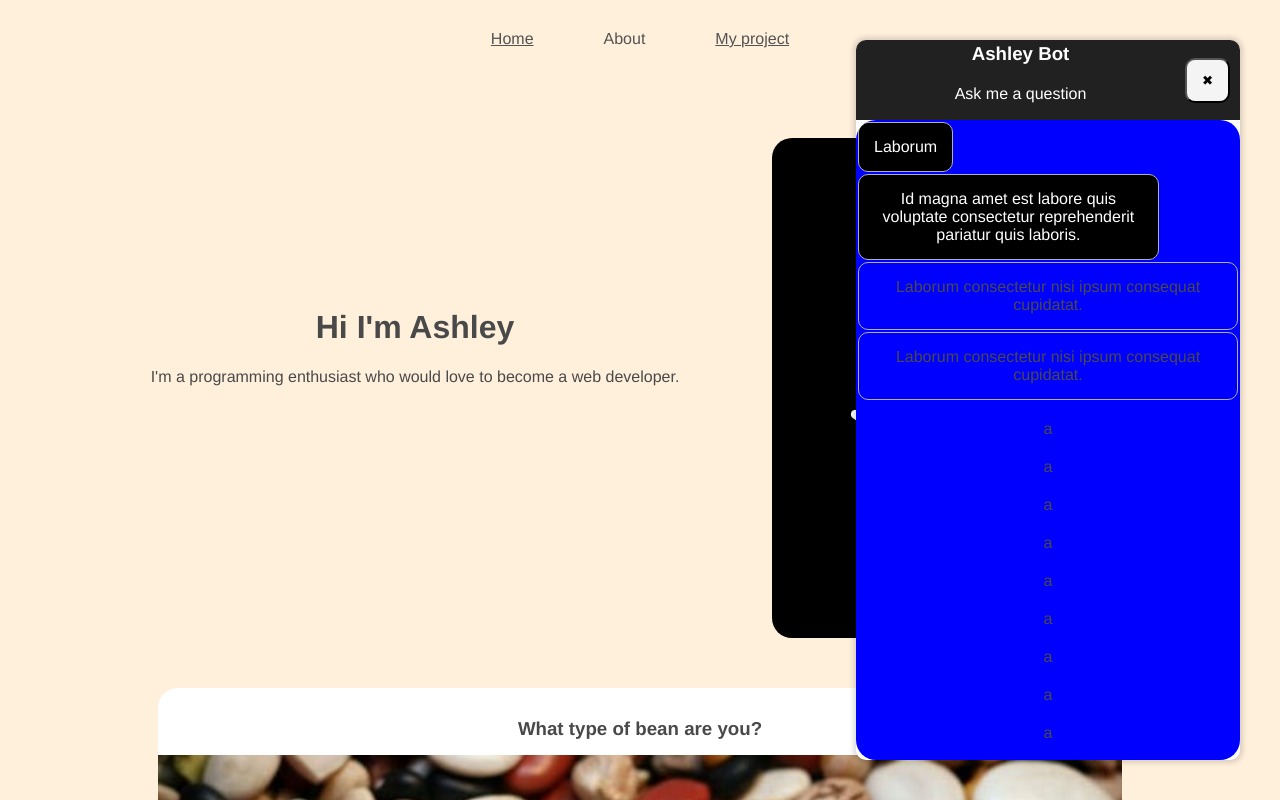
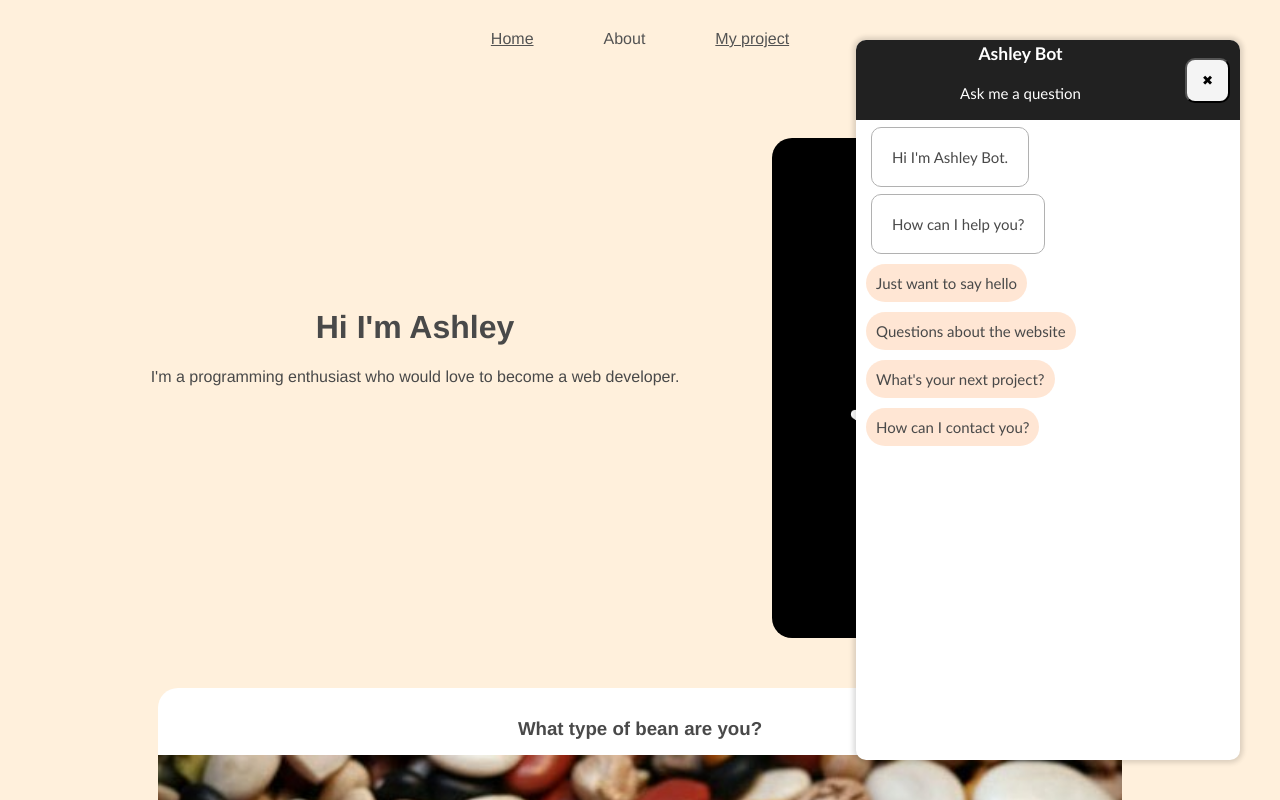
Before and after one commit to ashleycao12/my-website, a Vue app: page / in a window 1280 px wide. Shown: the top 800 px of the page. Built offline with nearby package versions, Linux system fonts and the light colour scheme.

Commit message:
add chat content to json. functional answering function with multi-layer questions

```diff
--- a/src/assets/home/messages.json
+++ b/src/assets/home/messages.json
@@ -1,15 +1,51 @@
-[
-  {"style":"question",
-    "text":"Laborum "
-  },
-  {"style":"question",
-    "text":"Id magna amet est labore quis voluptate consectetur reprehenderit pariatur quis laboris."
-  },
-  {"style":"answer",
-    "text":"Laborum consectetur nisi ipsum consequat cupidatat."
-  },
-  {"style":"answer",
-    "text":"Laborum consectetur nisi ipsum consequat cupidatat."
-  }
+{
+  "greeting":["Hi I'm Ashley Bot.","How can I help you?"],
+  "questions": [
+    {"text":"Just want to say hello",
+      "answers":[
+        "Well hello there",
+        "Thank you for saying hi",
+        "Hope you like my website"
+      ]
+    },
+    {"text":"Questions about the website",
+      "answers":["Anything in particular you want to ask?"],
+      "questions":[
+        {"text":"What languagues did you use?",
+          "answers":[
+            "I used HTML, CSS and the JavaScript framework Vue"
+          ]
+        },
+        {"text":"How did you learn them?",
+          "answers":[
+            "I googled everything.",
+            "My favorite sites: Youtube, Stackoverflow, w3schools"
+          ]
+        },
+        {"text":"How long did it take?",
+          "answers":[
+            "It took me 1 weeks to learn the basic",
+            "And 3 more weeks to build the website. So around 1 month in total"
+          ]
+        }
 
-]
+      ]
+    },
+
+    {"text":"What's your next project?",
+      "answers":[
+        "I want to learn back-end web development",
+        "I want to build a note tool that have powerful search and filter function.",
+        "I'm thinking of using Django since I have experience with Python"
+      ]
+    },
+    {"text":"How can I contact you?",
+      "answers":[
+        "I'm working on the direct message function",
+        "In the meantime. Hope you don't mind leaving me a message on LinkedIn",
+        "Or email me at ashleycao12@gmail.com"
+      ]
+    }
+
+  ]
+}
--- a/src/components/home/MessageBot.vue
+++ b/src/components/home/MessageBot.vue
@@ -2,8 +2,8 @@
 <div class="messageIcon" @click="toggleShowMes">
   <img class="mesIconImg"  src="@/assets/messageIcon.png" alt="no image">
 </div>
-<!-- <MessageBot v-if="showMes"/> -->
-  <div class="mesBox" v-if="showMes">
+<!-- <MessageBot v-if="showMesBox"/> -->
+  <div class="mesBox" v-if="showMesBox">
     <div class="nameBar">
       <div class="botName">
         <h3>
@@ -13,10 +13,16 @@
         </div>
       <button class="closeButton" @click="toggleShowMes">&#10006;</button>
     </div>
-  <div class="mesContent">
-
-      <div :class="item.style" v-for="item in mesList" :key="item">{{item.text}}</div>
-    <!-- <div class="reply" v-for="item in reply"  :key="item">{{item}}</div> -->
+  <div id="mesContent" ref="contentRef">
+    <transition-group name="delay">
+      <div class="textBubble" :class="item.style" v-for="(item,index) in messages" :key="index">{{item.text}}</div>
+    </transition-group>
+    <div v-if="showOptions">
+      <div class="options" @click="reply(item,index)" v-for="(item,index) in options" :key="item">{{item}}</div>
+    </div>
+     <!-- <div class="textBubble" :class="item.style" v-for="item in messages" :key="item">{{item.text}}</div>
+      <div class="options" v-for="item in chatOptions" :key="item">{{item}}</div> -->
+    <!-- <p>a</p>
     <p>a</p>
     <p>a</p>
     <p>a</p>
@@ -25,53 +31,172 @@
     <p>a</p>
     <p>a</p>
     <p>a</p>
-    <p>a</p>
-    <p>a</p>
-
+    <p>a</p> -->
     </div>
   </div>
 </template>
 
 <script setup>
-import {ref} from 'vue'
-import mesList from '@/assets/home/messages.json'
+  import {ref, onMounted, nextTick} from 'vue'
+  import messagesJson from '@/assets/home/messages.json'
 
-// const mesList2 = ref(mesList)
-console.log(mesList);
+  const showMesBox = ref(true)
+  const messages = ref([])  //all messages (both questions and answers) that will show in the chatbox
+  const options = ref([])  //all of the options that user can click on
+  const quesList = ref(messagesJson.questions)
+  const showOptions = ref(true)
 
-const showMes = ref(true)
-// const mes = ref(['a','b','c'])
-// const reply = ref(['d','e','f'])
-function toggleShowMes(){
-  showMes.value = !showMes.value
-}
+  const contentRef = ref(null)
+  onMounted(() => {
+    console.log(contentRef.value.id);
+  })
+//  questions.value.forEach((item,index) => {
+//     options.value.push(item.text)
+//   });
+
+  messagesJson.greeting.forEach(item => {
+    messages.value.push(
+      {
+        style:"answer",
+        text: item
+      }
+    )
+  });
+  getOptions()
+
+  // messages.value =  messagesJson.greeting.map(getAnswer)
+
+  function toggleShowMes(){   //show and hide chatbox
+    showMesBox.value = !showMesBox.value
+  }
+
+
+  function reply(question, index){
+    showOptions.value = false
+    //show user's selection in the chat box as a message
+    messages.value.push({
+      style:"question",
+      text: question
+    })
+    //show all the answers for the question in the chat box
+    const answers =  quesList.value[index].answers // get a list of answer
+    addMes(answers)
+
+
+    // decide if the chosen question has more sub question
+    if (quesList.value[index].questions != undefined) {
+      quesList.value = quesList.value[index].questions
+      getOptions()
+    }
+    scroll()
+  }
+
+
+
+  function getQuesText(question){
+    return question.text
+  }
+
+  function getOptions (){
+    options.value = quesList.value.map(getQuesText)
+  }
+  function scroll() {
+    nextTick(()=>{
+    contentRef.value.scrollTop = contentRef.value.scrollHeight
+    // console.log(contentRef.value.scrollTop)
+  })
+  }
+
+
+
+  // function getAnswer(answer) {
+  //   return {
+  //     style:"answer",
+  //     text: answer
+  //   }
+  // }
+
+  function addMes(mesList) {      //function to add new message to the chain one by one with a delay
+    let i = 0
+    const intervalID = setInterval(()=>{
+      messages.value.push({
+      style:"answer",
+      text: mesList[i]
+      })
+      // scroll the chatbox to bottom
+      scroll()
+      i++
+      if (i === mesList.length) {   // check if the all new messages are added
+        clearInterval(intervalID)
+        setTimeout(() => {
+          showOptions.value = true
+          scroll()
+        }, 1200)
+
+      }
+      // console.log(content.scrollHeight);
+    },1200)
+
+  }
 
 </script>
 
 <style>
-.mesContent {
-  background-color: blue;
+.invisible {
+  visibility: hidden;
+}
+.delay-enter-active {
+  animation-name: popup;
+  /* animation-duration: 1s; */
+  }
+@keyframes popup {
+  0% {opacity: 0;}
+  99%{opacity: 0;}
+  100% {opacity: 1;}
+}
+.options {
+  background-color: rgba(255, 208, 173, 0.525);
+  margin: 10px;
+  padding: 10px;
+  width: fit-content;
+  max-width: 70%;
+  text-align: left;
+}
+.options:hover {
+  cursor: pointer;
+  background-color: rgb(255, 208, 173);
+}
+#mesContent {
+  /* background-color: blue; */
   flex: 1;
-  height: 900px;
-  overflow: auto;
-
+  /* height: 900px; */
+  overflow-y: scroll;
 }
-.mesContent div {
+.textBubble {
   border: solid;
   border-color: rgb(177, 177, 177);
   border-width: 1px;
-  padding: 15px;
+  padding: 20px;
   margin: 2px;
   border-radius: 10px;
   width: fit-content;
-
+  max-width: 70%;
+  text-align: left;
+  transition: 1s;
 
 }
 .question {
- max-width: 70%;
-  /* float: right; */
   background-color: black;
   color: white;
+  margin-left: auto;
+  margin-right: 15px;
+  margin-top: 15px;
+  margin-bottom: 15px;
+}
+.answer {
+  margin-left: 15px;
+  margin-top:7px;
+  margin-bottom:7px;
 }
 .closeButton {
   height:45px ;
@@ -102,6 +227,8 @@ function toggleShowMes(){
   overflow: hidden;
   background-color: white;
   box-shadow: 0px 0px 5px 3px rgba(0, 0, 0, 0.139);
+  font-size: 15px;
+  font-family: Calibri, sans-serif
 }
 .messageIcon {
   background-color: white;
```
